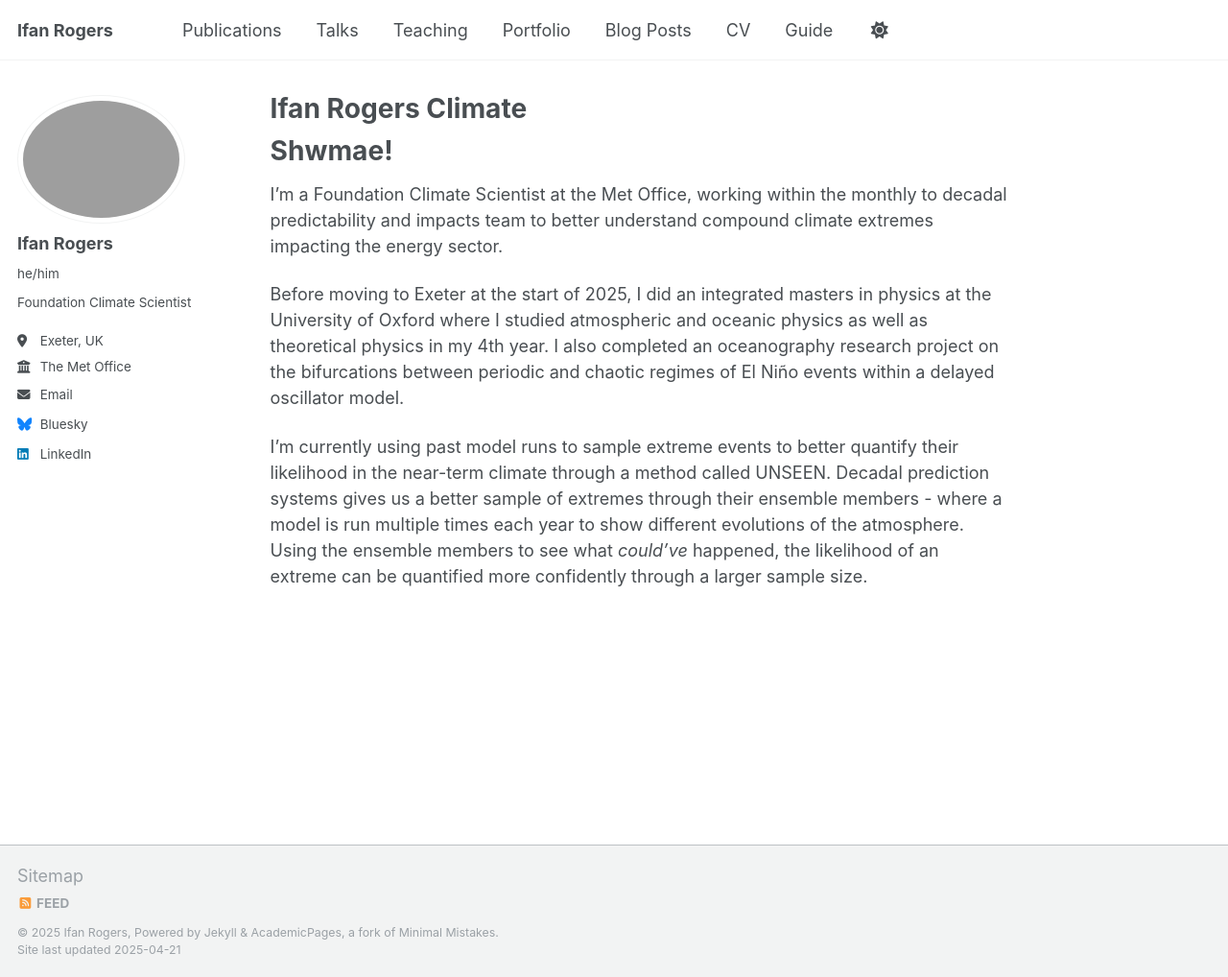
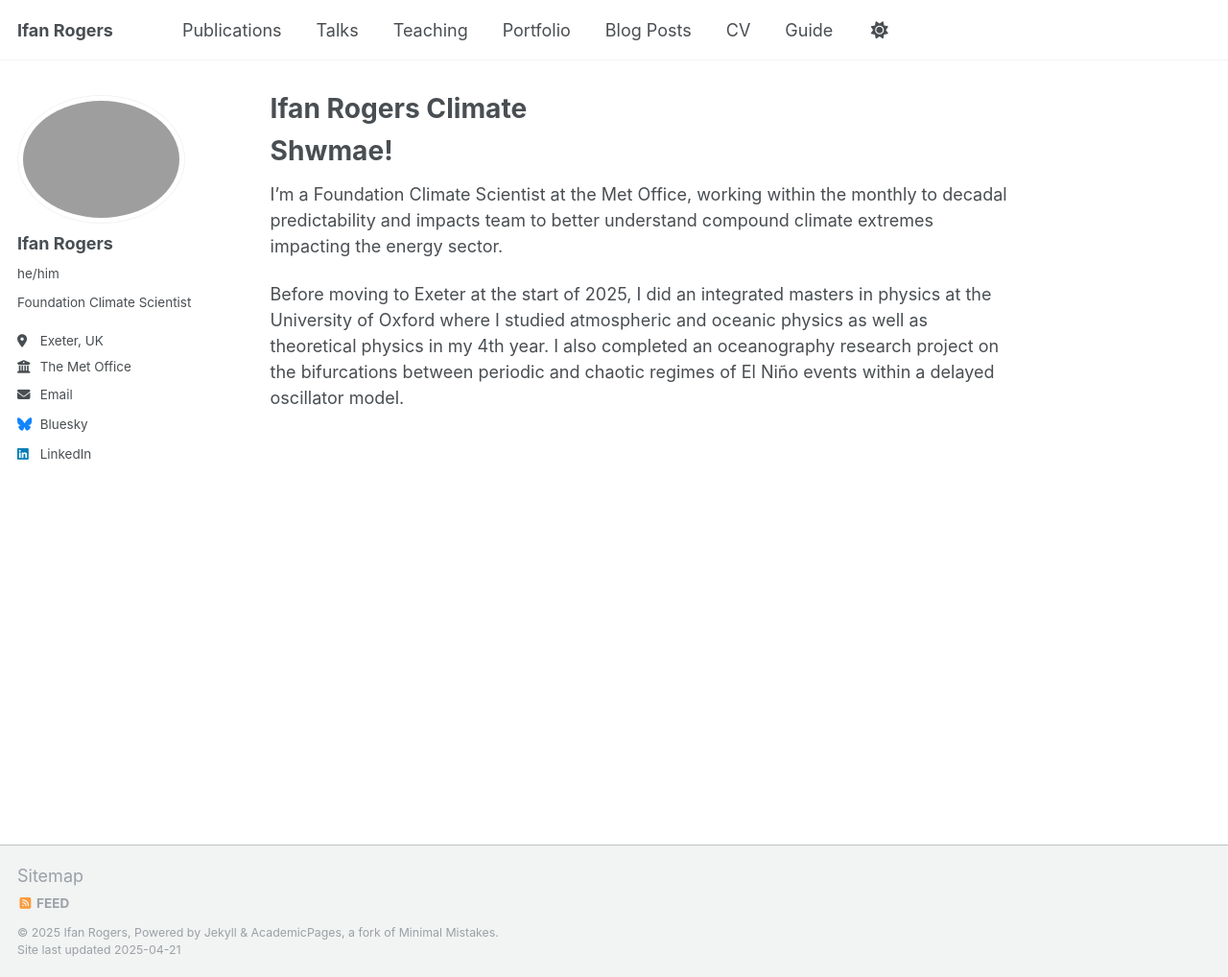
Before and after one commit to Ifan-Rogers/ifan-rogers.github.io, a Jekyll site: the page built from _pages/about.md, in a window 1280 px wide and 1018 px high. Shown: the whole window at 96% size. Built offline with Jekyll 4.4.1, drawn with Linux system fonts in a browser that asks for light colours.

Commit message:
Update about.md

```diff
--- a/_pages/about.md
+++ b/_pages/about.md
@@ -12,5 +12,3 @@ Shwmae!
 I'm a Foundation Climate Scientist at the Met Office, working within the monthly to decadal predictability and impacts team to better understand compound climate extremes impacting the energy sector.
 
 Before moving to Exeter at the start of 2025, I did an integrated masters in physics at the University of Oxford where I studied atmospheric and oceanic physics as well as theoretical physics in my 4th year. I also completed an oceanography research project on the bifurcations between periodic and chaotic regimes of El Niño events within a delayed oscillator model.
-
-I'm currently using past model runs to sample extreme events to better quantify their likelihood in the near-term climate through a method called UNSEEN. Decadal prediction systems gives us a better sample of extremes through their ensemble members - where a model is run multiple times each year to show different evolutions of the atmosphere. Using the ensemble members to see what *could've* happened, the likelihood of an extreme can be quantified more confidently through a larger sample size.
```
